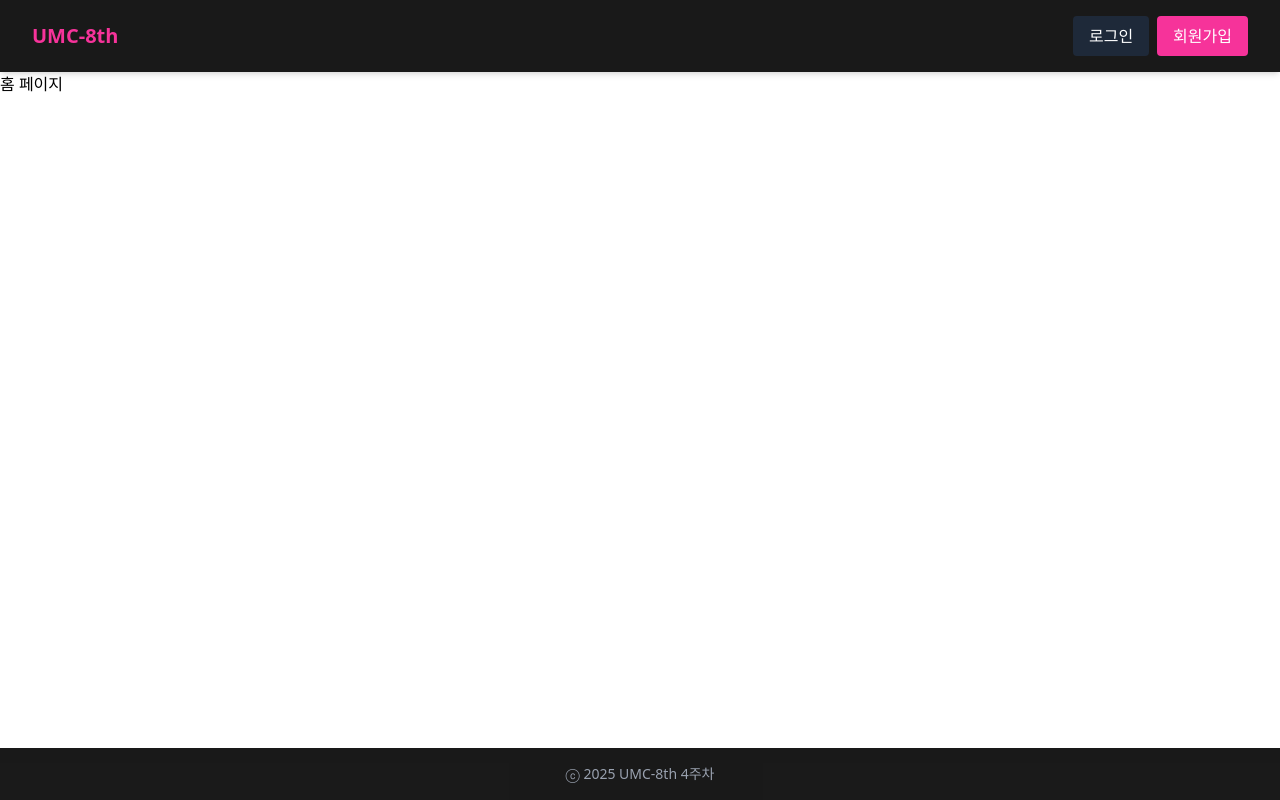
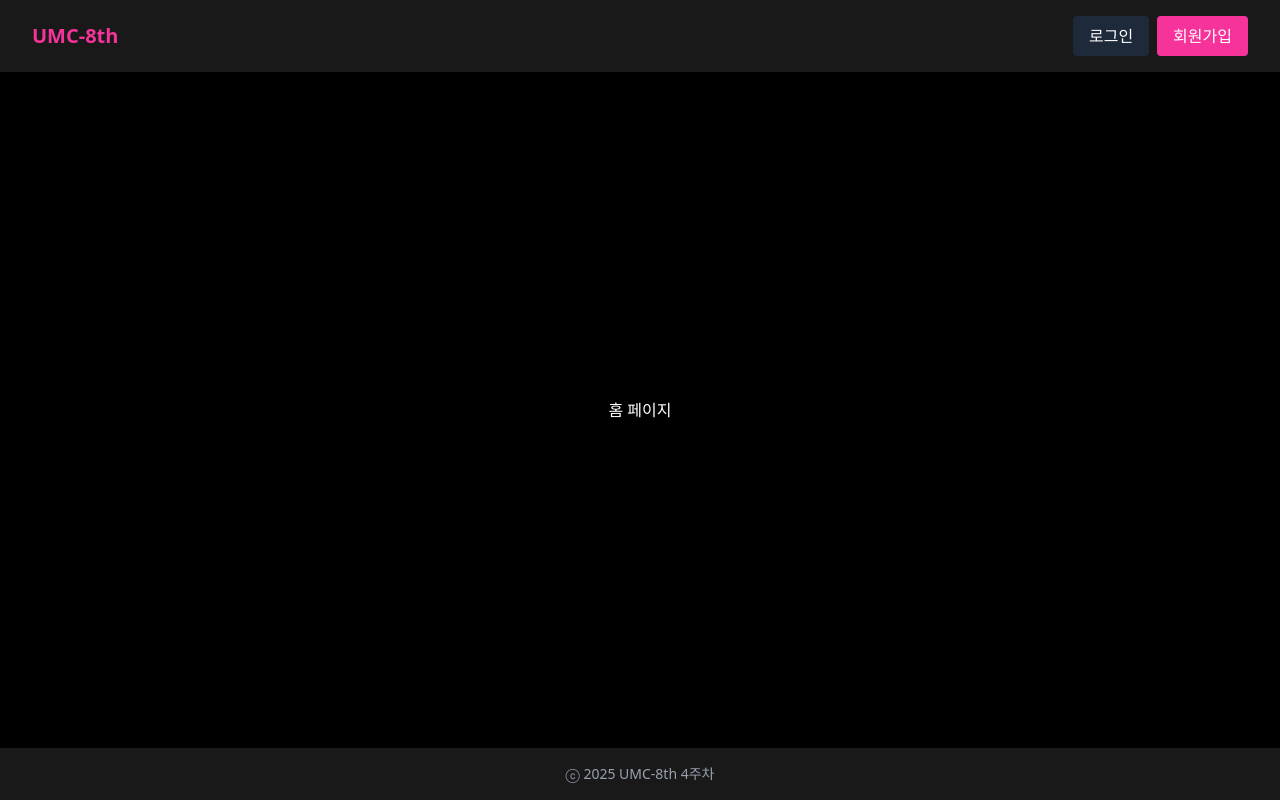
Before and after one commit to DSWU-UMC-8th/UMC-8th-Latte, a React (Vite) app in the folder week4/week4-2/: page / in a window 1280 px wide. Built offline with nearby package versions, Linux system fonts and the light colour scheme.

Commit message:
💄 Fix: 홈페이지 ui 약간 수정
Fix: 홈페이지 ui 약간 수정

```diff
--- a/week4/week4-2/src/pages/HomePage.tsx
+++ b/week4/week4-2/src/pages/HomePage.tsx
@@ -1,6 +1,7 @@
 const HomePage = () => {
     return (
-        <div>
+        <div className="flex flex-col justify-center items-center h-full gap-4
+            w-full bg-black text-white">
             홈 페이지
         </div>
     )
```
